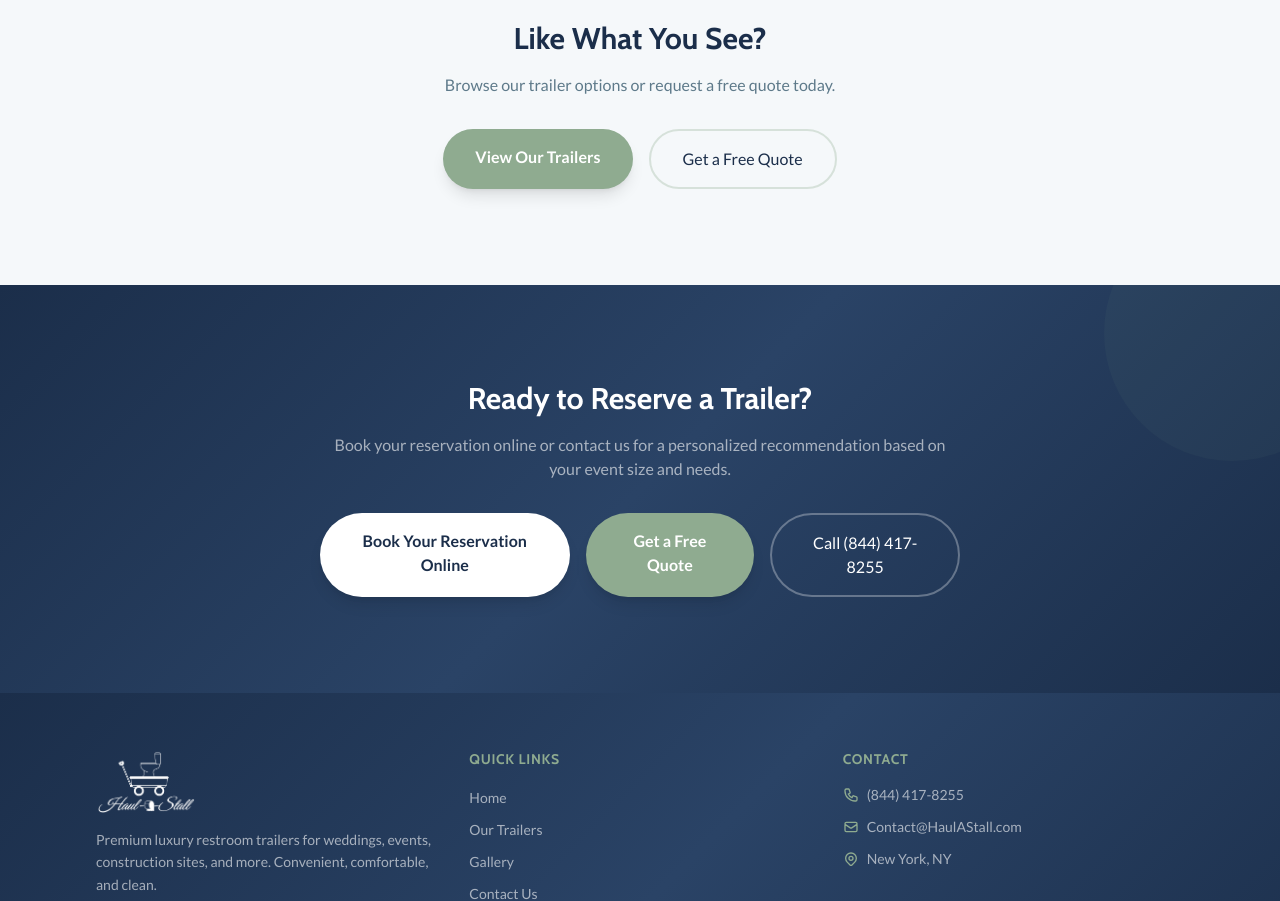
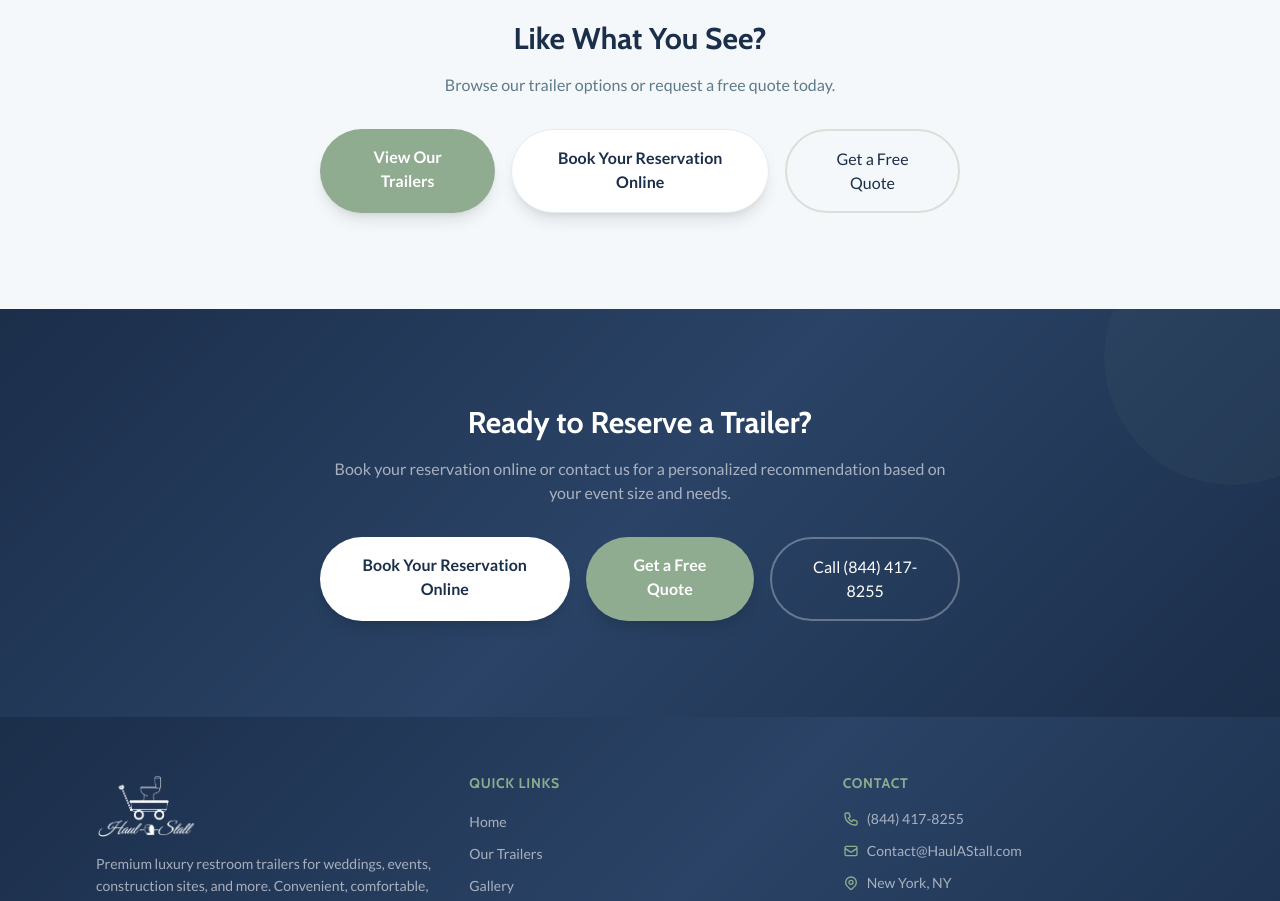
Before and after one commit to LanceBisesar/Haulastall, a Next.js app: page /gallery in a window 1280 px wide. Shown: the part 2520-3421 px from the top of the page. Built offline with nearby package versions, Linux system fonts and the light colour scheme.

Commit message:
Add 'Book Your Reservation Online' button to Like What You See CTA sections
https://claude.ai/code/session_01XPnSKFhZGPMkPwEBv7pxrf

```diff
--- a/src/app/gallery/page.tsx
+++ b/src/app/gallery/page.tsx
@@ -248,6 +248,12 @@ export default function GalleryPage() {
               View Our Trailers
             </Link>
             <Link
+              href="/gallery"
+              className="px-8 py-4 bg-white text-primary font-bold rounded-full hover:bg-white/90 transition-colors shadow-lg border border-surface-light"
+            >
+              Book Your Reservation Online
+            </Link>
+            <Link
               href="/quote"
               className="px-8 py-4 border-2 border-accent/30 text-foreground font-medium rounded-full hover:bg-accent/5 transition-colors"
             >
--- a/src/app/photos/page.tsx
+++ b/src/app/photos/page.tsx
@@ -94,6 +94,12 @@ export default function PhotosPage() {
               View Our Trailers
             </Link>
             <Link
+              href="/gallery"
+              className="px-8 py-4 bg-white text-primary font-bold rounded-full hover:bg-white/90 transition-colors shadow-lg border border-surface-light"
+            >
+              Book Your Reservation Online
+            </Link>
+            <Link
               href="/quote"
               className="px-8 py-4 border-2 border-accent text-accent font-bold rounded-full hover:bg-accent/5 transition-colors"
             >
```
